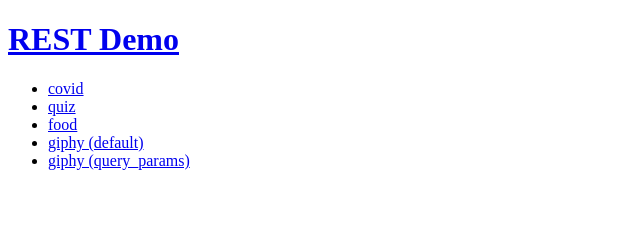
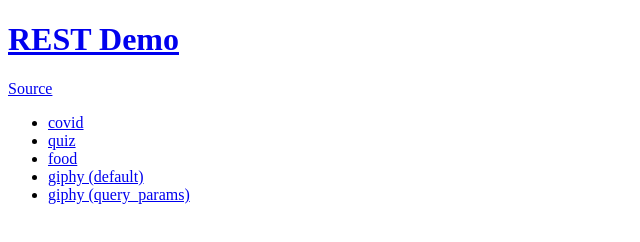
Before and after one commit to AndreasH96/rest-hh, a plain HTML site: page docs/covid/index.html in a window 1280 px wide. Shown: the whole page, without its empty margins (0-640 px from the left). Drawn offline with Linux system fonts and the light colour scheme; no server answers.

Commit message:
Add source link

```diff
--- a/docs/covid/index.html
+++ b/docs/covid/index.html
@@ -7,6 +7,7 @@
   </head>
   <body>
     <h1><a href="..">REST Demo</a></h1>
+    <p><a href="https://github.com/pirfalt/rest-hh">Source</a></p>
     <nav>
       <ul>
         <li><a href="../covid/">covid</a></li>
```
Also changed, not shown: docs/food/index.html (+1 -0 lines), docs/giphy/index.html (+1 -0 lines), docs/index.html (+1 -0 lines), docs/quiz/index.html (+1 -0 lines).
